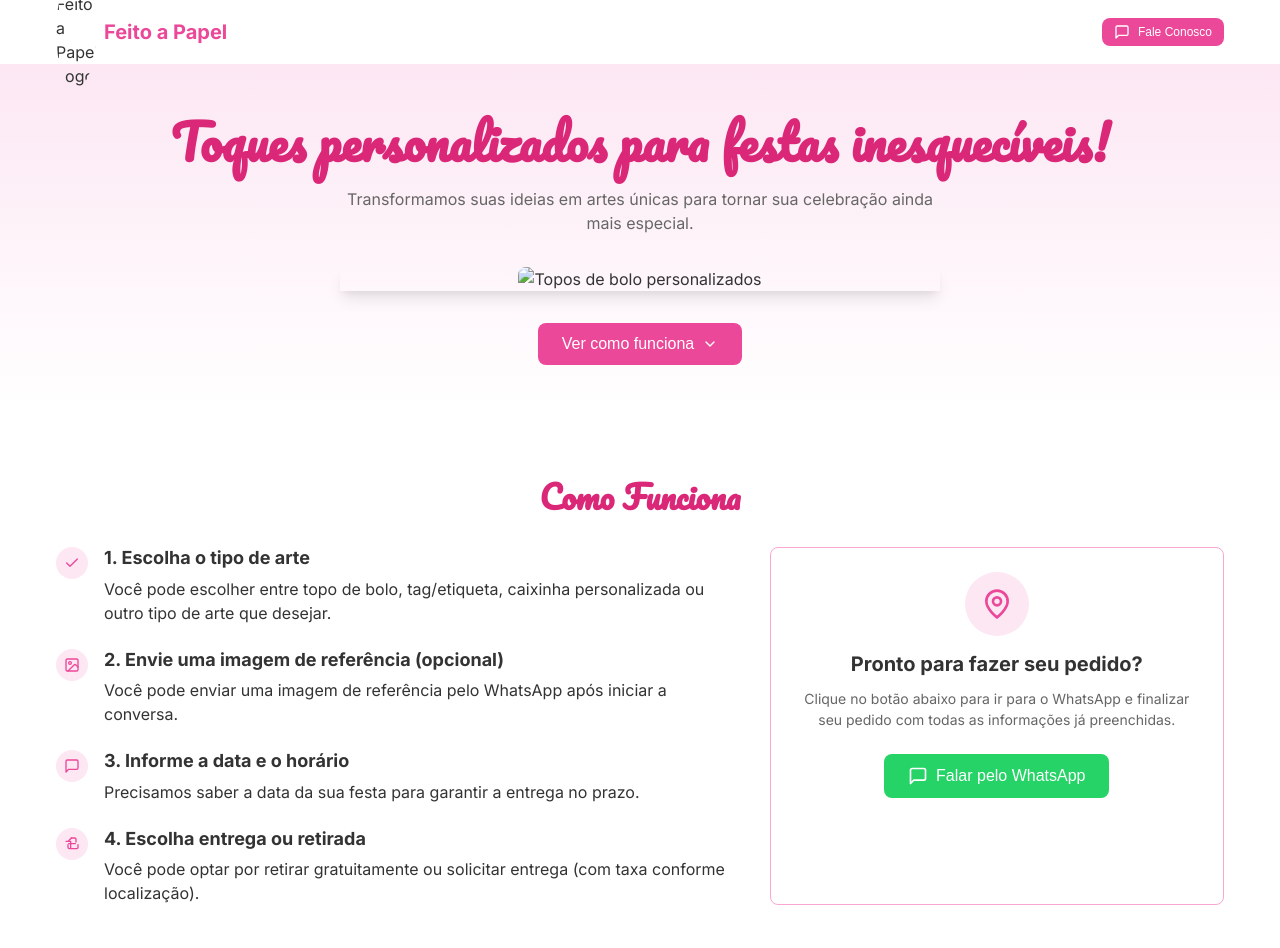
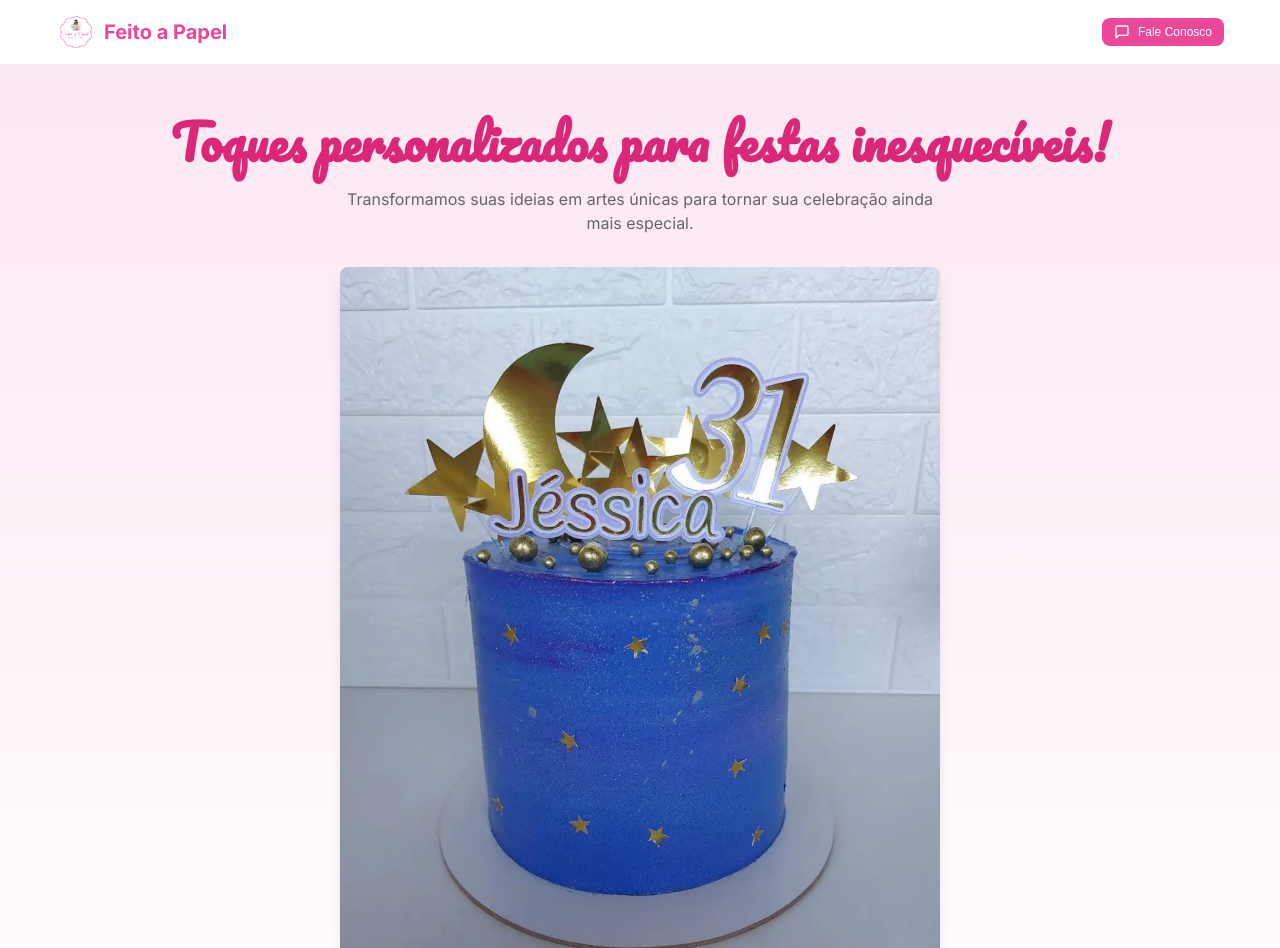
Before and after one commit to Gabriel-hp/Feito-a-papel, a plain HTML site: page index.html in a window 1280 px wide. Shown: the top 948 px of the page. Drawn offline with Linux system fonts and the light colour scheme; the site is published under a folder, as on GitHub Pages, so addresses that start at the root find nothing.

Commit message:
Update index.html

```diff
--- a/index.html
+++ b/index.html
@@ -15,7 +15,7 @@
     <header class="header">
         <div class="container header-container">
             <div class="logo">
-                <img src="/img/logo.png" alt="Feito a Papel Logo" width="40" height="40">
+                <img src="./img/logo.png" alt="Feito a Papel Logo" width="40" height="40">
                 <span>Feito a Papel</span>
             </div>
             <button class="btn btn-primary btn-sm" onclick="scrollToSection('contato')">
@@ -32,7 +32,7 @@
                 <h1 class="heading">Toques personalizados para festas inesquecíveis!</h1>
                 <p class="subheading">Transformamos suas ideias em artes únicas para tornar sua celebração ainda mais especial.</p>
                 <div class="hero-image">
-                    <img src="/img/topo2.jpeg" alt="Topos de bolo personalizados">
+                    <img src="./img/topo2.jpeg" alt="Topos de bolo personalizados">
                 </div>
                 <button class="btn btn-primary btn-lg" onclick="scrollToSection('como-funciona')">
                     Ver como funciona
```
